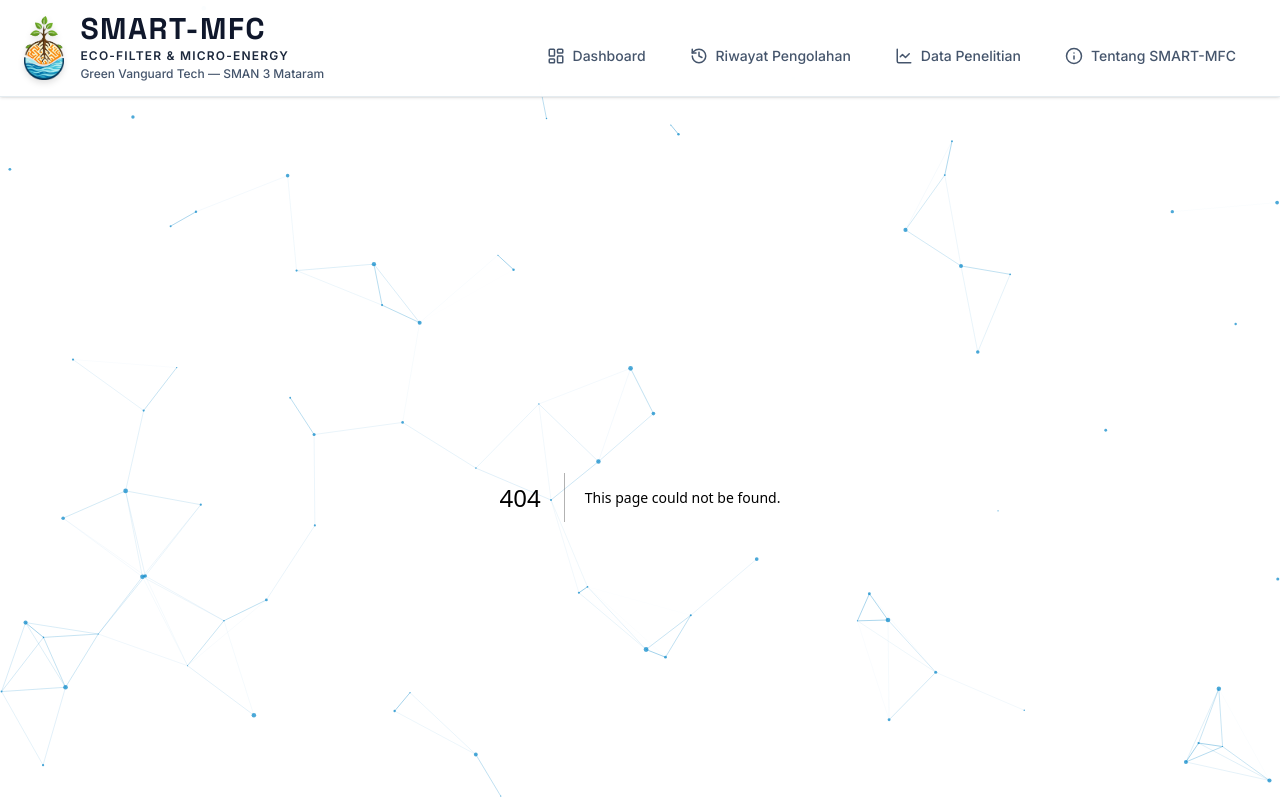
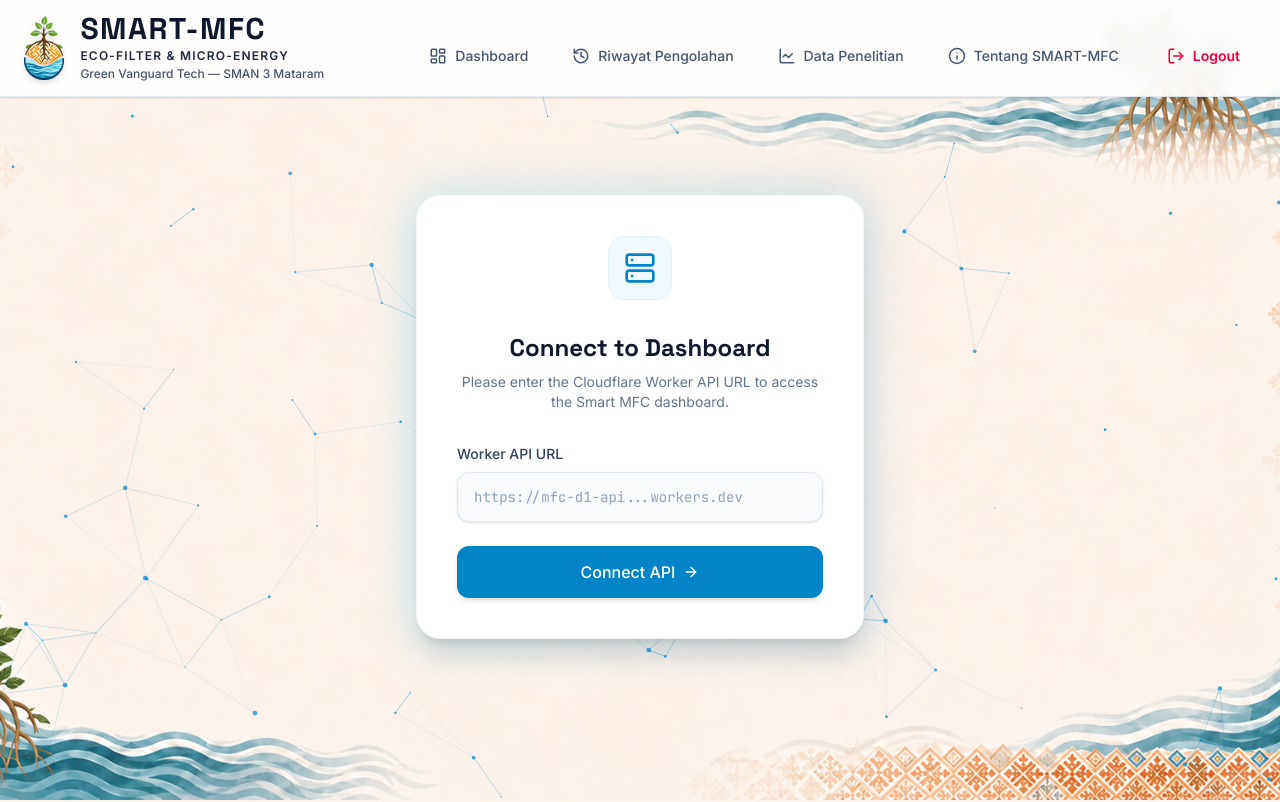
Before and after one commit to smanti-team/mfc, a Next.js app: page /login in a window 1280 px wide. Before the commit this address had no page. Shown: the top 802 px of the page. Built offline with nearby package versions, Linux system fonts and the light colour scheme.

Commit message:
WIWOKDETOK

```diff
--- /dev/null
+++ b/app/actions/auth.ts
@@ -0,0 +1,40 @@
+"use server";
+
+import { cookies } from "next/headers";
+import { redirect } from "next/navigation";
+
+export async function loginAction(prevState: any, formData: FormData) {
+  const workerUrl = formData.get("workerUrl") as string;
+
+  if (!workerUrl) {
+    return { error: "Worker URL is required" };
+  }
+
+  try {
+    const url = new URL(workerUrl);
+    // basic validation to ensure it's an http/https url
+    if (url.protocol !== "http:" && url.protocol !== "https:") {
+      return { error: "Invalid URL protocol" };
+    }
+  } catch {
+    return { error: "Invalid URL format" };
+  }
+
+  const cookieStore = await cookies();
+  cookieStore.set("api_url", workerUrl.replace(/\/$/, ""), {
+    httpOnly: false, // Allow client side to read it
+    secure: process.env.NODE_ENV === "production",
+    sameSite: "lax",
+    maxAge: 60 * 60 * 24 * 30, // 30 days
+    path: "/",
+  });
+
+  // Redirect to home if successful
+  redirect("/");
+}
+
+export async function logoutAction() {
+  const cookieStore = await cookies();
+  cookieStore.delete("api_url");
+  redirect("/login");
+}
--- /dev/null
+++ b/app/login/page.tsx
@@ -0,0 +1,86 @@
+"use client";
+
+import { useFormState, useFormStatus } from "react-dom";
+import { loginAction } from "@/app/actions/auth";
+import { Lock, ArrowRight, Server } from "lucide-react";
+
+function SubmitButton() {
+  const { pending } = useFormStatus();
+
+  return (
+    <button
+      type="submit"
+      disabled={pending}
+      className={`w-full group relative overflow-hidden rounded-xl bg-signal px-8 py-3.5 font-medium text-white shadow-md transition-all hover:bg-electrode hover:shadow-lg focus:outline-none focus:ring-2 focus:ring-signal focus:ring-offset-2 disabled:opacity-70 disabled:cursor-not-allowed`}
+    >
+      <span className="relative z-10 flex items-center justify-center gap-2">
+        {pending ? (
+          "Connecting..."
+        ) : (
+          <>
+            Connect API
+            <ArrowRight className="h-4 w-4 transition-transform group-hover:translate-x-1" />
+          </>
+        )}
+      </span>
+      <div className="absolute inset-0 z-0 bg-gradient-to-r from-transparent via-white/20 to-transparent translate-x-[-100%] group-hover:animate-[shimmer_1.5s_infinite]" />
+    </button>
+  );
+}
+
+export default function LoginPage() {
+  const [state, formAction] = useFormState(loginAction, null);
+
+  return (
+    <div className="min-h-[80vh] flex flex-col items-center justify-center p-4">
+      <div className="w-full max-w-md relative">
+        <div className="absolute -inset-1 bg-gradient-to-r from-sky-400 to-sky-600 rounded-2xl blur-xl opacity-20"></div>
+        <div className="relative bg-white border border-slate-100 rounded-3xl p-8 sm:p-10 shadow-xl backdrop-blur-xl">
+          <div className="flex justify-center mb-8">
+            <div className="h-16 w-16 bg-sky-50 rounded-2xl flex items-center justify-center border border-sky-100">
+              <Server className="h-8 w-8 text-signal" />
+            </div>
+          </div>
+
+          <div className="text-center mb-8">
+            <h1 className="text-2xl font-display font-bold text-slate-900 mb-2">
+              Connect to Dashboard
+            </h1>
+            <p className="text-slate-500 font-body text-sm">
+              Please enter the Cloudflare Worker API URL to access the Smart MFC dashboard.
+            </p>
+          </div>
+
+          <form action={formAction} className="space-y-6">
+            <div>
+              <label htmlFor="workerUrl" className="block text-sm font-medium text-slate-700 mb-2">
+                Worker API URL
+              </label>
+              <input
+                type="url"
+                name="workerUrl"
+                id="workerUrl"
+                placeholder="https://mfc-d1-api...workers.dev"
+                required
+                className="w-full bg-slate-50 border border-slate-200 rounded-xl px-4 py-3.5 font-mono text-sm text-slate-900 placeholder-slate-400 focus:outline-none focus:ring-2 focus:ring-signal/50 focus:border-signal transition-all shadow-sm"
+              />
+            </div>
+
+            {state?.error && (
+              <div className="p-4 bg-rose-50 border border-rose-100 rounded-xl flex items-start gap-3">
+                <div className="h-5 w-5 rounded-full bg-rose-100 flex items-center justify-center flex-shrink-0 mt-0.5">
+                  <span className="text-rose-600 font-bold text-xs">!</span>
+                </div>
+                <p className="text-rose-600 text-sm font-medium">
+                  {state.error}
+                </p>
+              </div>
+            )}
+
+            <SubmitButton />
+          </form>
+        </div>
+      </div>
+    </div>
+  );
+}
--- a/components/Header.tsx
+++ b/components/Header.tsx
@@ -3,7 +3,8 @@
 import { useState } from "react";
 import Link from "next/link";
 import { usePathname } from "next/navigation";
-import { LayoutDashboard, History, LineChart, Info, Menu, X } from "lucide-react";
+import { LayoutDashboard, History, LineChart, Info, Menu, X, LogOut } from "lucide-react";
+import { logoutAction } from "@/app/actions/auth";
 
 export default function Header() {
   const pathname = usePathname();
@@ -67,6 +68,16 @@ export default function Header() {
               </Link>
             );
           })}
+
+          <form action={logoutAction} className="h-full flex items-center ml-2">
+            <button
+              type="submit"
+              className="flex items-center gap-2 px-4 py-2 rounded-xl transition-all text-sm font-semibold text-rose-600 hover:bg-rose-50 hover:text-rose-700"
+            >
+              <LogOut size={18} />
+              <span>Logout</span>
+            </button>
+          </form>
         </nav>
 
         {/* Mobile Hamburger Button */}
@@ -104,6 +115,18 @@ export default function Header() {
                 </Link>
               );
             })}
+
+            <div className="h-px w-full bg-slate-100 my-1"></div>
+
+            <form action={logoutAction} className="w-full">
+              <button
+                type="submit"
+                className="w-full flex items-center gap-3 px-4 py-3 rounded-xl transition-all text-sm font-semibold text-rose-600 hover:bg-rose-50 hover:text-rose-700"
+              >
+                <LogOut size={19} />
+                <span>Logout</span>
+              </button>
+            </form>
           </div>
           <div className="mt-4 pt-3 border-t border-slate-100 text-center">
             <p className="text-[10px] text-slate-500 font-medium">
--- a/lib/api.ts
+++ b/lib/api.ts
@@ -1,11 +1,28 @@
 import type { Summary, Reading, SavePayload, SaveResponse } from "./types";
 
-// Base URL of the Cloudflare Worker that sits in front of D1.
-// Set NEXT_PUBLIC_MFC_API_URL in .env.local (see .env.local.example).
-const API_BASE = process.env.NEXT_PUBLIC_MFC_API_URL || "https://mfc-d1-api.derylchrist08.workers.dev";
+function getBaseUrl(providedUrl?: string) {
+  if (providedUrl) return providedUrl;
 
-export async function fetchSummary(limit = 20): Promise<Summary> {
-  const res = await fetch(`${API_BASE}/summary?limit=${limit}`, {
+  let base = "";
+
+  if (typeof window !== "undefined") {
+    // On the client, try to read the api_url cookie
+    const match = document.cookie.match(/(^|;)\s*api_url\s*=\s*([^;]+)/);
+    if (match) {
+      base = decodeURIComponent(match[2]);
+    }
+  }
+
+  if (!base) {
+    throw new Error("Worker API URL is missing. Please provide it by logging in.");
+  }
+
+  return base;
+}
+
+export async function fetchSummary(limit = 20, baseUrl?: string): Promise<Summary> {
+  const url = getBaseUrl(baseUrl);
+  const res = await fetch(`${url}/summary?limit=${limit}`, {
     cache: "no-store",
   });
 
@@ -16,8 +33,9 @@ export async function fetchSummary(limit = 20): Promise<Summary> {
   return res.json();
 }
 
-export async function fetchLatest(): Promise<{ latest: Reading | null }> {
-  const res = await fetch(`${API_BASE}/latest`, {
+export async function fetchLatest(baseUrl?: string): Promise<{ latest: Reading | null }> {
+  const url = getBaseUrl(baseUrl);
+  const res = await fetch(`${url}/latest`, {
     cache: "no-store",
   });
 
@@ -28,8 +46,9 @@ export async function fetchLatest(): Promise<{ latest: Reading | null }> {
   return res.json();
 }
 
-export async function fetchHistory(limit = 20): Promise<{ history: Reading[] }> {
-  const res = await fetch(`${API_BASE}/history?limit=${limit}`, {
+export async function fetchHistory(limit = 20, baseUrl?: string): Promise<{ history: Reading[] }> {
+  const url = getBaseUrl(baseUrl);
+  const res = await fetch(`${url}/history?limit=${limit}`, {
     cache: "no-store",
   });
 
@@ -40,8 +59,9 @@ export async function fetchHistory(limit = 20): Promise<{ history: Reading[] }>
   return res.json();
 }
 
-export async function saveTelemetry(payload: SavePayload): Promise<SaveResponse> {
-  const res = await fetch(`${API_BASE}/save`, {
+export async function saveTelemetry(payload: SavePayload, baseUrl?: string): Promise<SaveResponse> {
+  const url = getBaseUrl(baseUrl);
+  const res = await fetch(`${url}/save`, {
     method: "POST",
     headers: {
       "Content-Type": "application/json",
@@ -57,8 +77,9 @@ export async function saveTelemetry(payload: SavePayload): Promise<SaveResponse>
   return res.json();
 }
 
-export async function saveTds(tds: number, timestamp?: number): Promise<SaveResponse> {
-  const res = await fetch(`${API_BASE}/save/tds`, {
+export async function saveTds(tds: number, timestamp?: number, baseUrl?: string): Promise<SaveResponse> {
+  const url = getBaseUrl(baseUrl);
+  const res = await fetch(`${url}/save/tds`, {
     method: "POST",
     headers: {
       "Content-Type": "application/json",
@@ -74,8 +95,9 @@ export async function saveTds(tds: number, timestamp?: number): Promise<SaveResp
   return res.json();
 }
 
-export async function saveVoltage(voltage: number, timestamp?: number): Promise<SaveResponse> {
-  const res = await fetch(`${API_BASE}/save/voltage`, {
+export async function saveVoltage(voltage: number, timestamp?: number, baseUrl?: string): Promise<SaveResponse> {
+  const url = getBaseUrl(baseUrl);
+  const res = await fetch(`${url}/save/voltage`, {
     method: "POST",
     headers: {
       "Content-Type": "application/json",
--- /dev/null
+++ b/middleware.ts
@@ -0,0 +1,35 @@
+import { NextResponse } from "next/server";
+import type { NextRequest } from "next/server";
+
+// We can define the expected token here for simple validation,
+// or just check for the presence of the cookie.
+// Since the token is generated by our worker and stored as HttpOnly,
+// its presence is generally enough for this simple dashboard.
+// If you want to strictly match it, set NEXT_PUBLIC_AUTH_TOKEN in .env.local
+
+export function middleware(request: NextRequest) {
+  const apiUrl = request.cookies.get("api_url")?.value;
+
+  // Public paths that don't require authentication
+  const publicPaths = ["/login", "/favicon.ico", "/_next"];
+  const isPublicPath = publicPaths.some((path) => request.nextUrl.pathname.startsWith(path));
+
+  if (!apiUrl && !isPublicPath) {
+    // Redirect to login if unauthenticated and trying to access a protected route
+    return NextResponse.redirect(new URL("/login", request.url));
+  }
+
+  if (apiUrl && request.nextUrl.pathname === "/login") {
+    // Redirect to home if already authenticated and trying to access login
+    return NextResponse.redirect(new URL("/", request.url));
+  }
+
+  return NextResponse.next();
+}
+
+export const config = {
+  // Apply middleware to all routes except API, static files, and images
+  matcher: [
+    "/((?!api|_next/static|_next/image|favicon.ico|.*\\.(?:svg|png|jpg|jpeg|gif|webp)$).*)"
+  ],
+};
```
